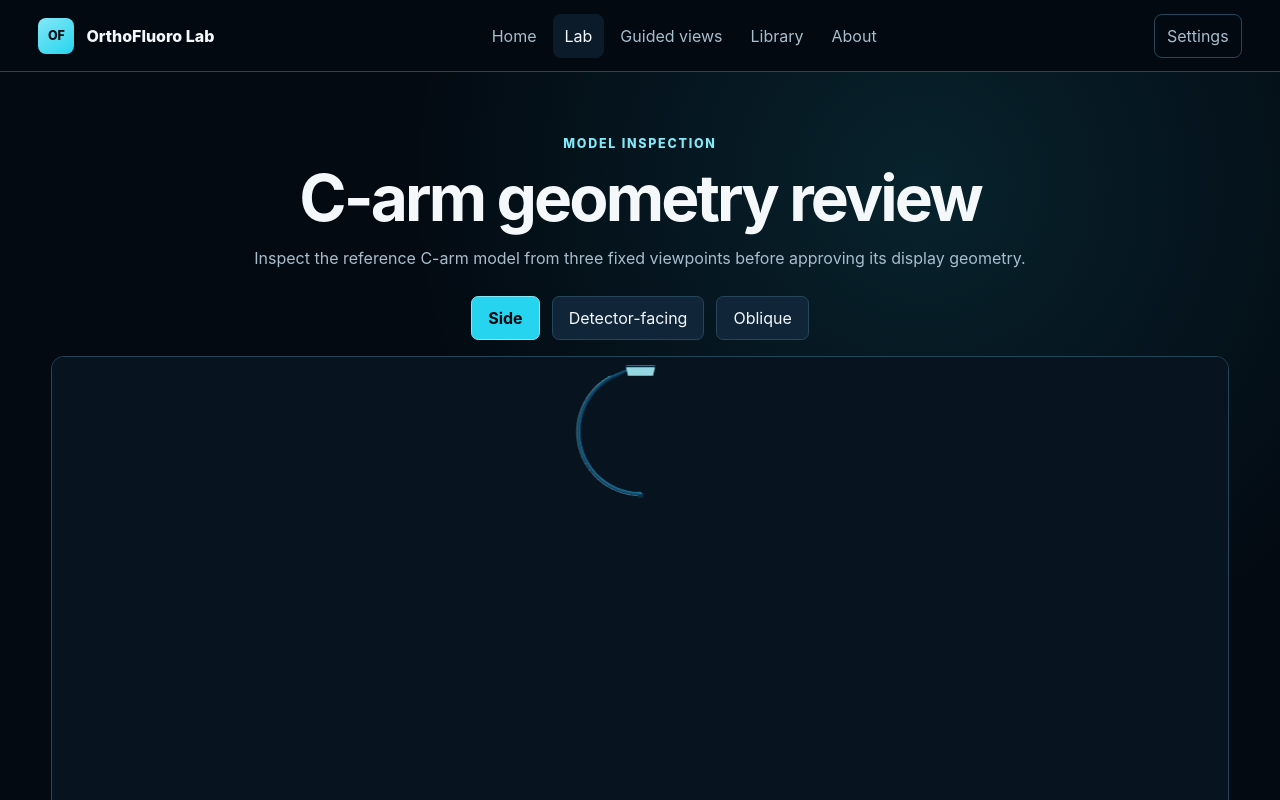
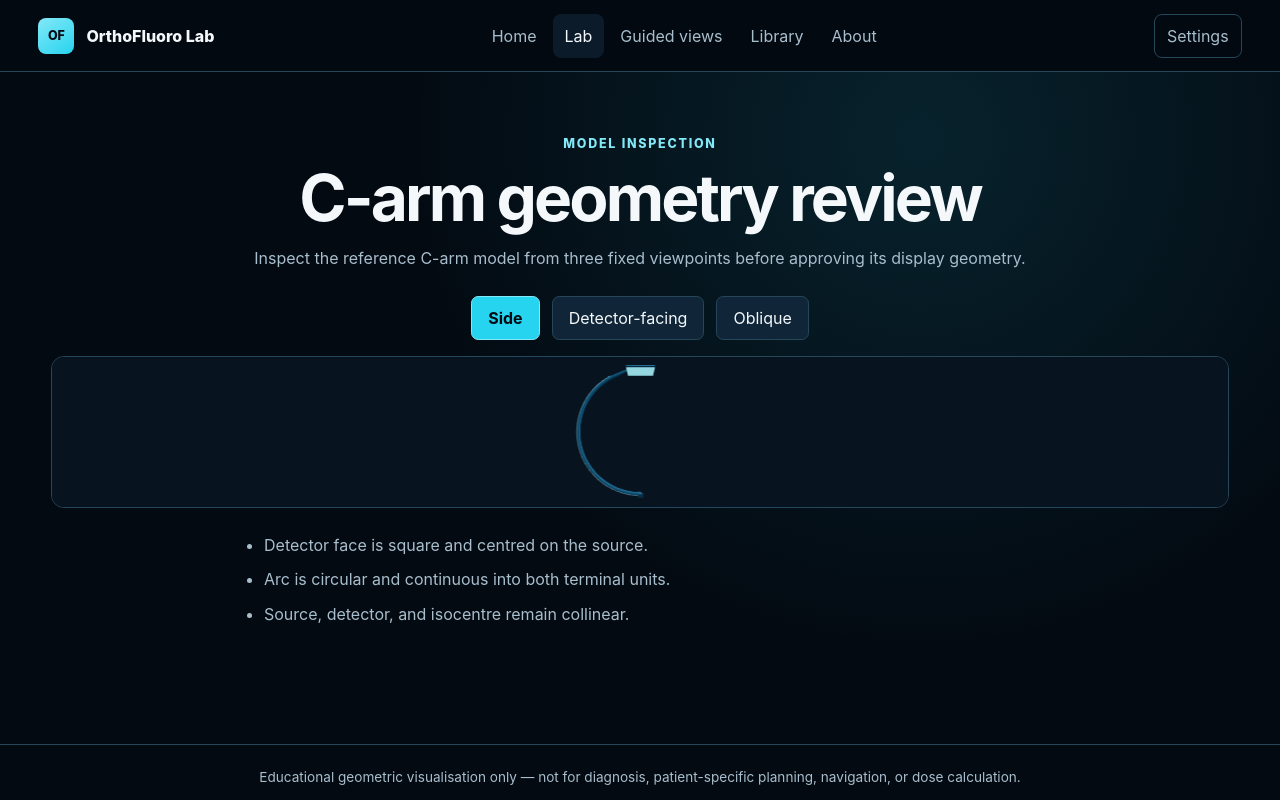
Before and after one commit to Ariustamael/OrthoFluoro-Lab, a Next.js app: page /lab/c-arm-review in a window 1280 px wide. Shown: the top 800 px of the page. Built offline with nearby package versions, Linux system fonts and the light colour scheme.

Commit message:
fix: size c-arm review canvas

```diff
--- a/src/styles/app.css
+++ b/src/styles/app.css
@@ -468,7 +468,7 @@ button:hover {
   border: 1px solid var(--border);
   border-radius: var(--radius);
   display: block;
-  min-block-size: 42rem;
+  block-size: 42rem;
   overflow: hidden;
 }
 
```
Also changed, not shown: 1 other file (tests, documents, lock files or other folders).
